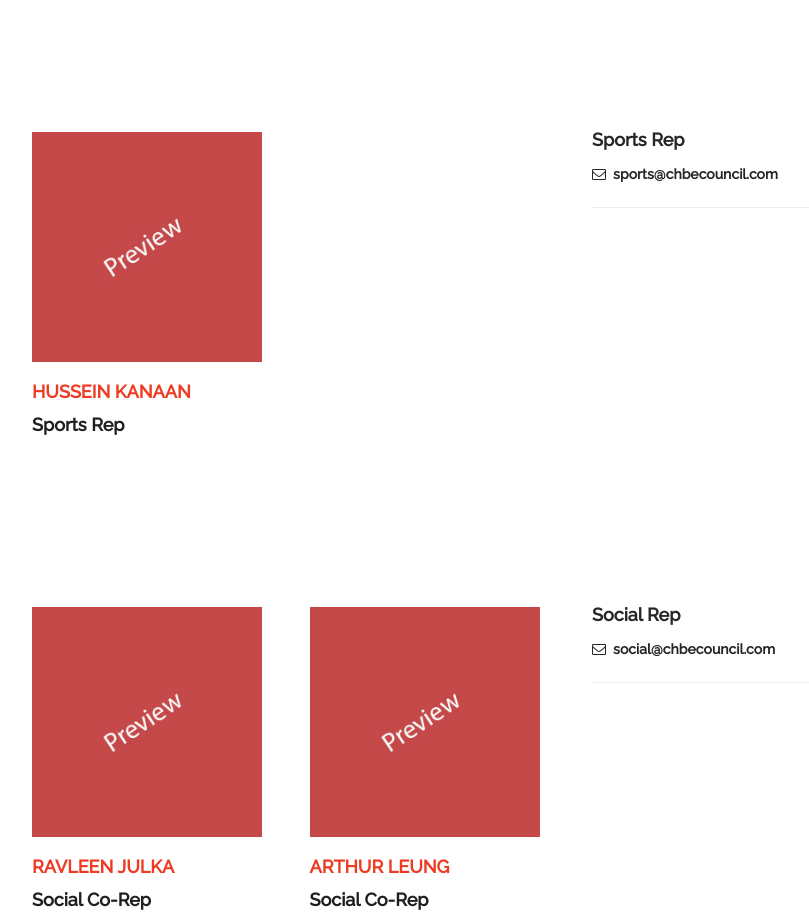
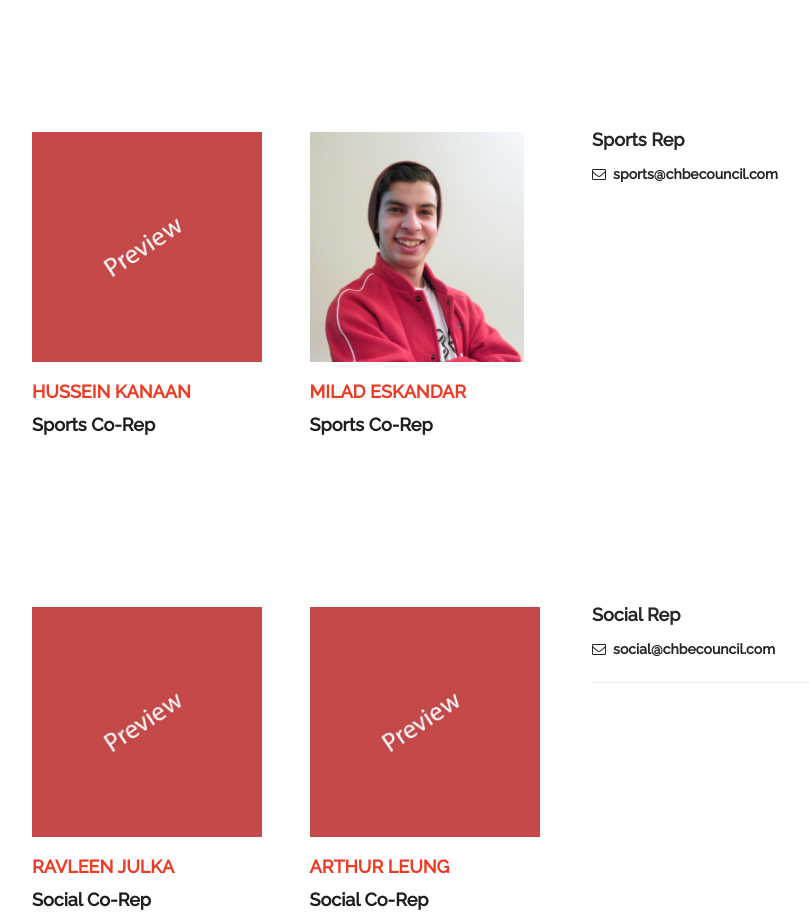
Before and after one commit to chbecouncil/chbecouncil.github.io, a plain HTML site: page team.html in a window 1280 px wide. Shown: the part 3633-4550 px from the top of the page, without its empty margins (63-872 px from the left). Drawn offline with Linux system fonts and the light colour scheme.

Commit message:
added milad

```diff
--- a/team.html
+++ b/team.html
@@ -299,6 +299,7 @@
                         <!-- Ipsum lorem is dummy text used dolor sit amet, consectetur adipisicing elit. -->
                 </div>
             </div>
+
             <!-- First Row -->
             <div class="row team-row">
                 <div class="col-md-6 col-sm-12 col-xs-12">
@@ -308,7 +309,18 @@
                                 <div class="single-member">
                                     <img src="images/team/pic6.jpg" alt="" class="img-responsive">
                                     <h3>Hussein Kanaan</h3>
-                                    <h5>Sports Rep</h5>
+                                       <h5>Sports Co-Rep</h5>
+                                </div>
+                            </div>  <!-- item wrapper end -->
+                        </div>
+                    </div>
+                    <div class="col-md-6 col-sm-12 col-xs-12">
+                        <div class="team-items">
+                            <div class="item text-left">
+                                <div class="single-member">
+                                    <img src="images/2015/milad.jpg" alt="" class="img-responsive">
+                                    <h3>Milad Eskandar</h3>
+                                    <h5>Sports Co-Rep</h5>
                                 </div>
                             </div>  <!-- item wrapper end -->
                         </div>
@@ -317,8 +329,6 @@
                 <div class="col-md-6 col-sm-12 col-xs-12">
                         <h4>Sports Rep</h4>
                         <h5><i class="fa fa-envelope-o"></i>&nbsp sports@chbecouncil.com</h5>
-                        <hr>
-                        <!-- Ipsum lorem is dummy text used dolor sit amet, consectetur adipisicing elit. -->
                 </div>
             </div>
             <!-- End Team Section-->
```
Also changed, not shown: images/2015/milad.jpg (added).
